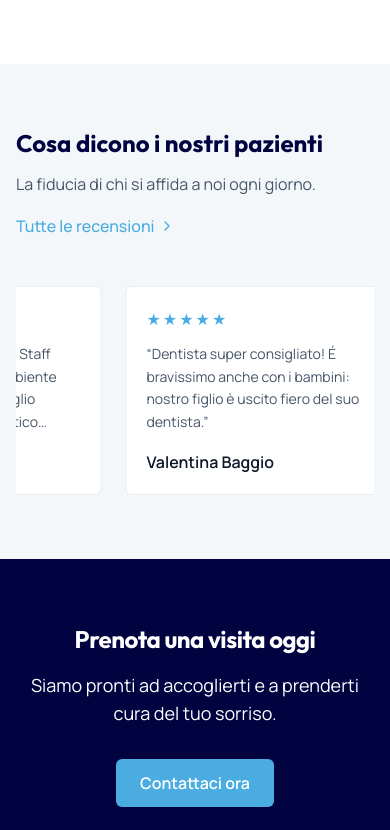
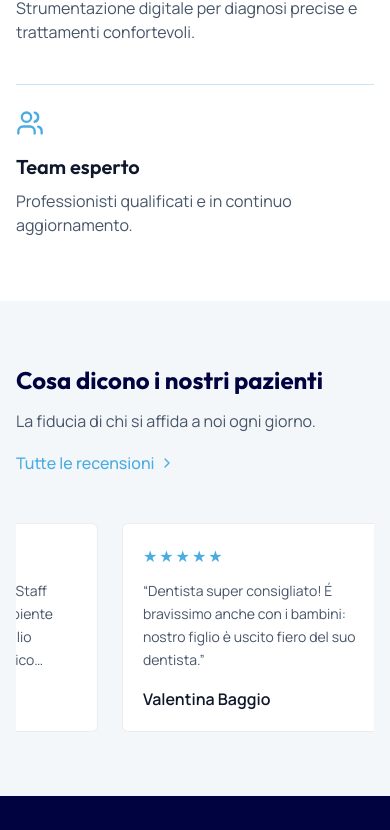
Before and after one commit to karamahmadkassem/studio-dentistico-marostica, a React (Vite) app: page / in a window 390 px wide. Shown: the part 3030-3860 px from the top of the page. Built offline with nearby package versions, Linux system fonts and the light colour scheme; no server answers; the database is empty.

Commit message:
Restore the same hero scroll speed on mobile as desktop.
Remove the shorter mobile scroll track so the pinned animation uses 56.25vh on all devices.

Co-authored-by: Cursor <cursoragent@cursor.com>

```diff
--- a/src/index.css
+++ b/src/index.css
@@ -43,13 +43,6 @@
   --hero-sky-end: #EAF7FC;
   --hero-features-bg: #E8F6FC;
   --hero-scroll-distance: 56.25vh;
-  --hero-scroll-distance-mobile: 28.125svh;
-}
-
-@media (max-width: 767px) {
-  :root {
-    --hero-scroll-distance: var(--hero-scroll-distance-mobile);
-  }
 }
 
 @layer base {
```
